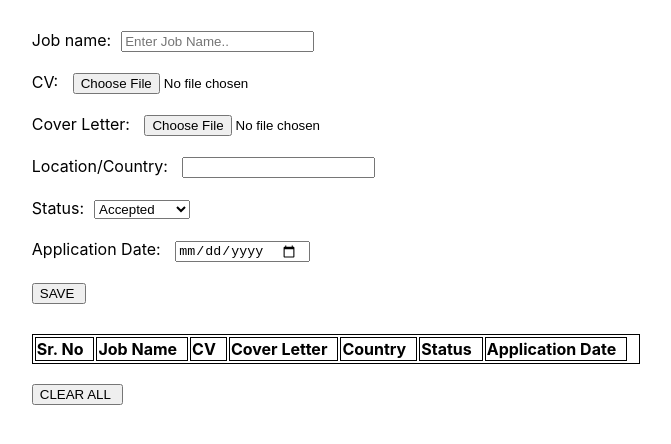
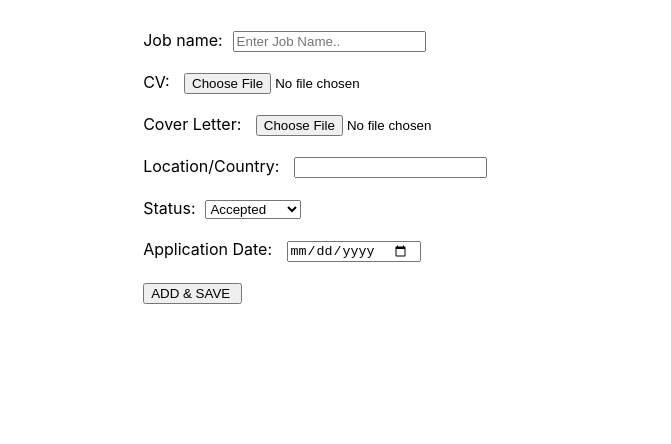
Before and after one commit to SumedhShewale/Job-Application-Tracker, a React (Create React App) app: page / in a window 1280 px wide. Shown: the top 444 px of the page, without its empty margins (274-945 px from the left). Built offline with nearby package versions, Linux system fonts and the light colour scheme.

Commit message:
Delete All and individual delete buttons added

```diff
--- a/src/Project.js
+++ b/src/Project.js
@@ -25,13 +25,14 @@ const Project = () => {
 
     // Saving in local storage
     localStorage.setItem("MyJobDetails", JSON.stringify(details));
+    setSamples(details);
     // resetForm({ details: '' })
-    }
+  };
 
   const changeStatus = (e) => {
     let value = e.target.value;
     document.getElementById("updateHere").innerHTML = value;
-    }
+  };
 
   const clearSavedData = () => {
     document.getElementById("myform").reset();
@@ -39,41 +40,48 @@ const Project = () => {
     setSamples([]);
   };
 
+  const resetScreen = () => {};
+
+  const clearThisEntry = (item, index) => {
+    let details = JSON.parse(localStorage.getItem("MyJobDetails")) || [];
+    details.splice(index, 1);
+
+    document.getElementById("myform").reset();
+
+    // Saving in local storage
+    localStorage.setItem("MyJobDetails", JSON.stringify(details));
+    setSamples(details);
+  };
+
+  const getDividerLine = (numOfDash) => {
+    let dividerLine = "";
+    let i = 0;
+    while (i !== numOfDash) {
+      dividerLine += "- ";
+      i++;
+    }
+    return dividerLine;
+  };
   return (
     <div className="App">
-            <form id="myform" onSubmit={savedContent}>
-
+    <div>
+      <form id="myform" onSubmit={savedContent} onReset={resetScreen}>
         <label>Job name:</label>
         <input
           type="text"
           placeholder="Enter Job Name.."
           value={samples.jobName}
-                />  <br /> <br />
+        />{" "}
+        <br /> <br />
         {/* <label>{samples.jobName}</label> <br /> <br /> */}
-
         <label>CV: </label>
-                <input
-                    type="file"
-                    value={samples.cv}
-                /> <br /> <br />
+        <input type="file" value={samples.cv} /> <br /> <br />
         <label>Cover Letter: </label>
-                <input
-                    type="file"
-                    value={samples.coverLetter}
-                /> <br /> <br />
-
+        <input type="file" value={samples.coverLetter} /> <br /> <br />
         <label>Location/Country: </label>
-                <input
-                    type="text"
-                    value={samples.location}
-                /> <br /> <br />
-
+        <input type="text" value={samples.location} /> <br /> <br />
         <label>Status:</label>
-                <select
-                    id="status"
-                    value={samples.status}
-                    onChange={changeStatus}
-                >
+        <select id="status" value={samples.status} onChange={changeStatus}>
           {/* <option value="Null">-</option> */}
           <option value="Accepted">Accepted</option>
           <option value="Rejected">Rejected</option>
@@ -81,20 +89,11 @@ const Project = () => {
         </select>
         <br /> <br />
         {/* <div id="updateHere"></div> <br /> */}
-
         <label>Application Date: </label>
-                <input
-                    type="date"
-                    value={samples.applicationDate}
-                /> <br /> <br />
-
-                <button
-                    type="submit"
-                    id="btn"
-                    value={samples.saveButton}
-                    onClick={() => setSamples(samples)}
-                >SAVE</button>
-
+        <input type="date" value={samples.applicationDate} /> <br /> <br />
+        <button type="submit" id="btn" value={samples.saveButton}>
+          ADD & SAVE
+        </button>
         {/* <tr>
                         <td>{samples.jobName}</td>
                         <td>{samples.cv}</td>
@@ -103,6 +102,19 @@ const Project = () => {
                         <td id="updateHere">{samples.status}</td>
                         <td>{samples.applicationDate}</td>
                     </tr> */}
+      </form>
+    </div>
+    {samples.length > 0 && (
+          <div>
+          <div>
+          <br />
+          <br />
+          <br />
+        </div>
+        <text>{getDividerLine(50)}</text>
+            <br />
+            <br />
+            <text>The list of your applied Jobs are as follows:-</text>
             <table>
               <thead>
                 <tr>
@@ -125,6 +137,14 @@ const Project = () => {
                     <td>{sample.location}</td>
                     <td>{sample.status}</td>
                     <td>{sample.applicationDate}</td>
+                    <button
+                      style={{ marginLeft: 10 }}
+                      type="reset"
+                      id="btn3"
+                      onClick={() => clearThisEntry(sample, index)}
+                    >
+                      X
+                    </button>
                   </tr>
                 ))}
               </tbody>
@@ -132,15 +152,15 @@ const Project = () => {
             <button
               style={{ marginTop: 20 }}
               type="reset"
-                id="btn"
-                value={samples.saveButton}
+              id="btn2"
               onClick={clearSavedData}
             >
               CLEAR ALL
             </button>
-            </form>
           </div>
-    )
-}
+        )}
+    </div>
+  );
+};
 
-export default Project
+export default Project;
```
Lines whose indentation alone changed are shown as unchanged.
